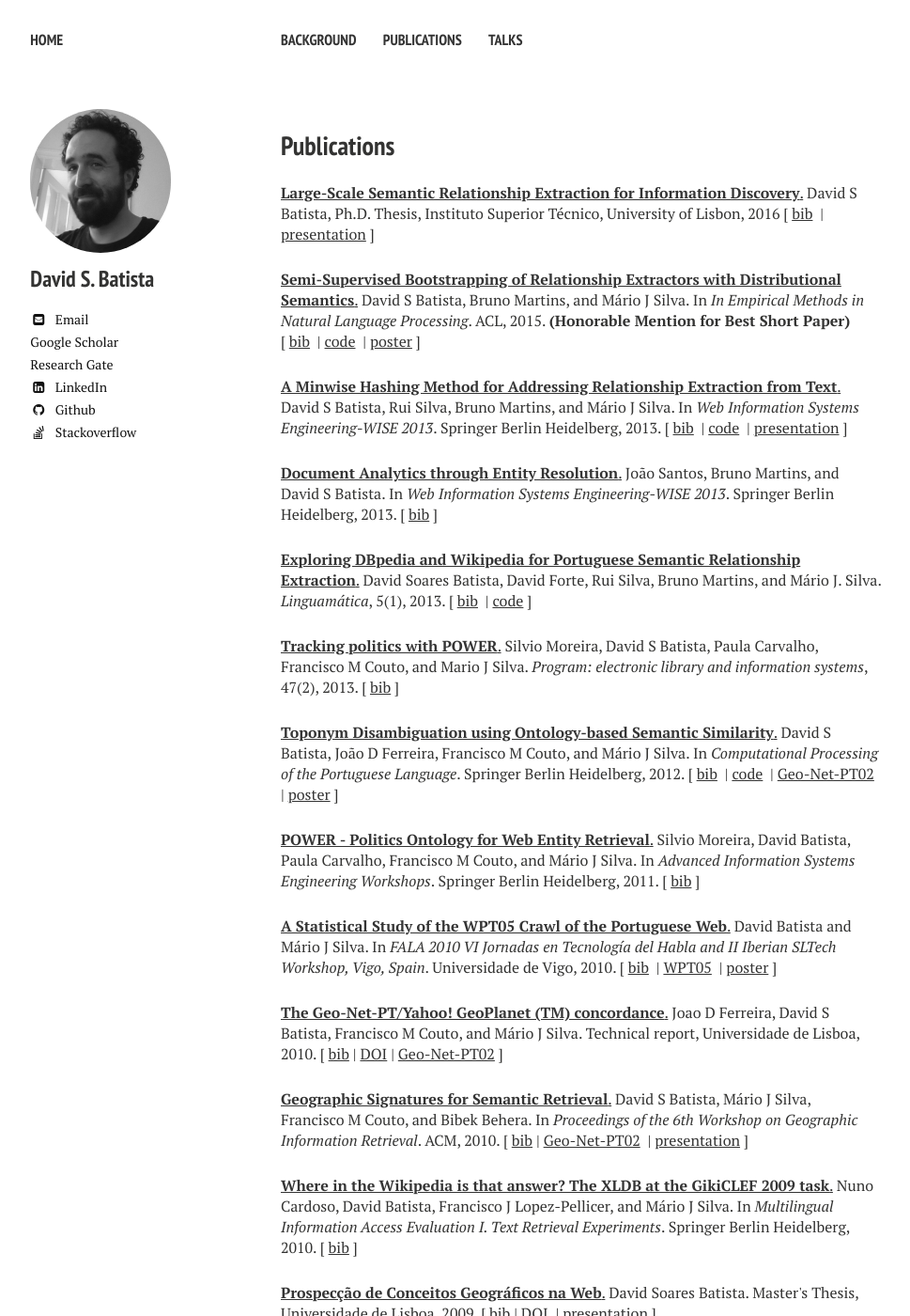
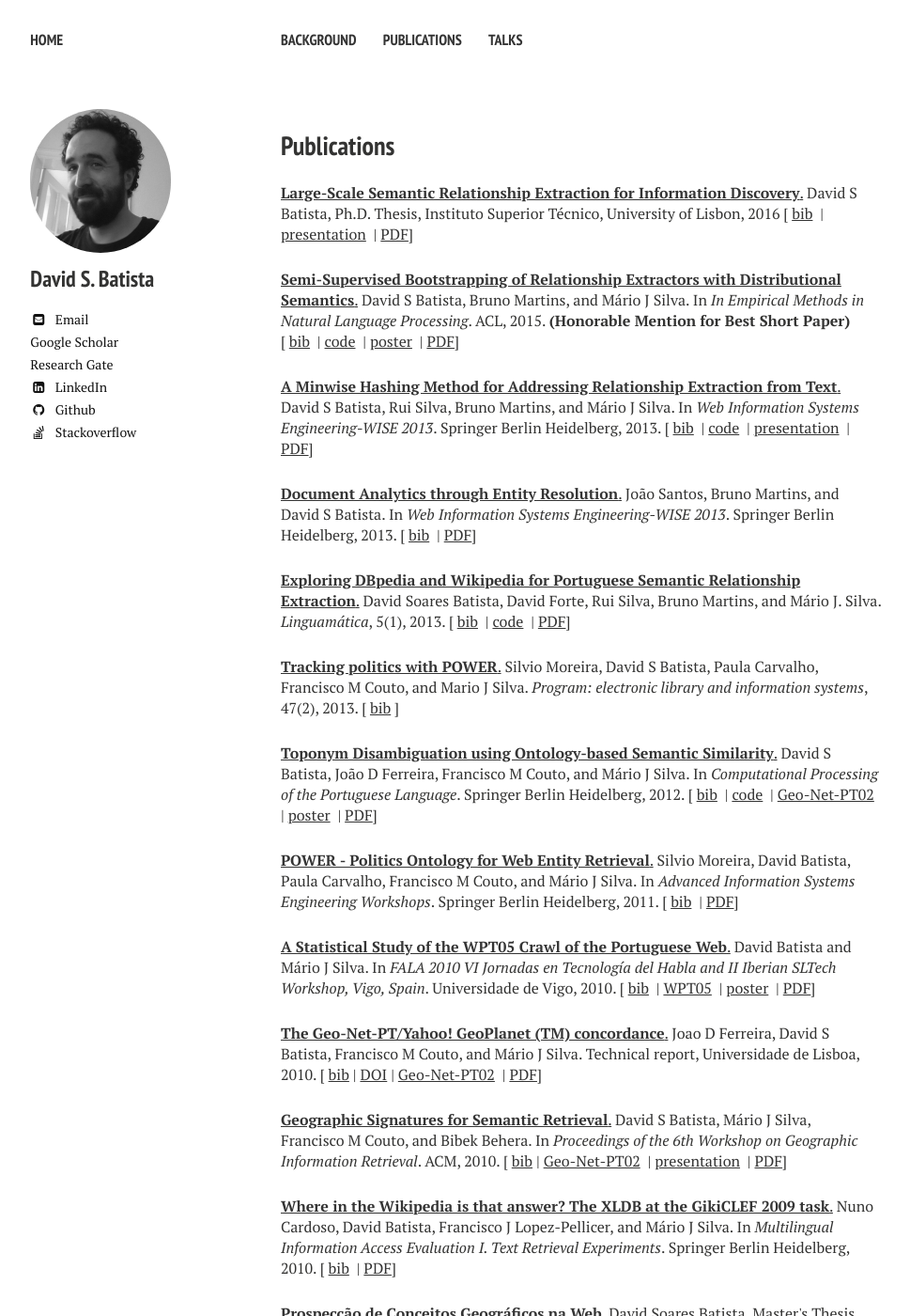
Before and after one commit to davidsbatista/davidsbatista.github.io, a Jekyll site: the page built from publications/index.md, in a window 1280 px wide and 1400 px high. Shown: the whole window at 94% size, without its empty margins (21-990 px from the left). Built offline with Jekyll 4.4.1, drawn with Linux system fonts in a browser that asks for light colours; nearby versions of some CDN libraries.

Commit message:
added link to PDF

```diff
--- a/_includes/publications.html
+++ b/_includes/publications.html
@@ -1,134 +1,116 @@
 <p><a name="phd-dsbatista2016"></a>
-
 <a href="dsbatista-phd-thesis-2016.pdf"><b>Large-Scale Semantic Relationship Extraction for Information Discovery</b>.</a>
  David&nbsp;S Batista, Ph.D. Thesis, Instituto Superior Técnico, University of Lisbon, 2016
-[&nbsp;<a href="{{ include.url }}#phd-dsbatista2016">bib</a>&nbsp; | <a href="phd-dsbatista2016-presentation.pdf">presentation</a>&nbsp;]
-
+[&nbsp;<a href="{{ include.url }}#phd-dsbatista2016">bib</a>&nbsp; | <a href="phd-dsbatista2016-presentation.pdf">presentation</a>&nbsp; | <a href="dsbatista-phd-thesis-2016.pdf">PDF</a>]
 </p>
 
 
-
 <p><a name="batista2015emnlp"></a>
-
 <a href="breds-emnlp_15.pdf"><b>Semi-Supervised Bootstrapping of Relationship Extractors with Distributional Semantics</b>.</a>
  David&nbsp;S Batista, Bruno Martins, and M&aacute;rio&nbsp;J Silva.
  In <em>In Empirical Methods in Natural Language Processing</em>. ACL, 2015. <b>(Honorable Mention for Best Short Paper)</b>
-[&nbsp;<a href="{{ include.url }}#batista2015emnlp">bib</a>&nbsp; | <a href="https://github.com/davidsbatista/BREDS">code</a>&nbsp; | <a href="emnlp15-poster.pdf">poster</a>&nbsp;]
-
+[&nbsp;<a href="{{ include.url }}#batista2015emnlp">bib</a>&nbsp; | <a href="https://github.com/davidsbatista/BREDS">code</a>&nbsp; | <a href="emnlp15-poster.pdf">poster</a>&nbsp; | <a href="breds-emnlp_15.pdf">PDF</a>]
 </p>
 
 
-
 <p><a name="batista2013minwise"></a>
-
 <a href="minwise-wise_13.pdf"><b>A Minwise Hashing Method for Addressing Relationship Extraction from Text</b>.</a>
  David&nbsp;S Batista, Rui Silva, Bruno Martins, and M&aacute;rio&nbsp;J Silva.
  In <em>Web Information Systems Engineering-WISE 2013</em>. Springer
   Berlin Heidelberg, 2013.
-[&nbsp;<a href="{{ include.url }}#batista2013minwise">bib</a>&nbsp; | <a href="https://github.com/davidsbatista/Minwise-Hashing-Relationship-Extraction">code</a>&nbsp; | <a href="minwise-wise_13_presentation.pdf">presentation</a>&nbsp;]
-
+[&nbsp;<a href="{{ include.url }}#batista2013minwise">bib</a>&nbsp; | <a href="https://github.com/davidsbatista/Minwise-Hashing-Relationship-Extraction">code</a>&nbsp; | <a href="minwise-wise_13_presentation.pdf">presentation</a>&nbsp; | <a href="minwise-wise_13.pdf">PDF</a>]
 </p>
 
+
 <p><a name="santos2013document"></a>
-
 <a href="santos2013.pdf"><b>Document Analytics through Entity Resolution</b>.</a>
  Jo&atilde;o Santos, Bruno Martins, and David&nbsp;S Batista.
  In <em>Web Information Systems Engineering-WISE 2013</em>. Springer
   Berlin Heidelberg, 2013.
-[&nbsp;<a href="{{ include.url }}#santos2013document">bib</a>&nbsp;]
-
+[&nbsp;<a href="{{ include.url }}#santos2013document">bib</a>&nbsp; | <a href="santos2013.pdf">PDF</a>]
 </p>
 
+
 <p><a name="batista2013extracccao"></a>
-
 <a href="minwise-linguamtica-13.pdf"><b>Exploring DBpedia and Wikipedia for Portuguese Semantic Relationship Extraction</b>.</a>
  David&nbsp;Soares Batista, David Forte, Rui Silva, Bruno Martins, and
   M&aacute;rio&nbsp;J. Silva.
  <em>Linguam&aacute;tica</em>, 5(1), 2013.
-[&nbsp;<a href="{{ include.url }}#batista2013extracccao">bib</a>&nbsp; | <a href="https://github.com/davidsbatista/Minwise-Hashing-Relationship-Extraction">code</a>&nbsp;]
-
+[&nbsp;<a href="{{ include.url }}#batista2013extracccao">bib</a>&nbsp; | <a href="https://github.com/davidsbatista/Minwise-Hashing-Relationship-Extraction">code</a>&nbsp; | <a href="minwise-linguamtica-13.pdf">PDF</a>]
 </p>
 
+
 <p><a name="moreira2013tracking"></a>
-
 <a href="http://www.emeraldinsight.com/doi/abs/10.1108/00330331311313708"><b>Tracking politics with POWER</b>.</a>
  Silvio Moreira, David&nbsp;S Batista, Paula Carvalho, Francisco&nbsp;M Couto,
   and Mario&nbsp;J Silva.
  <em>Program: electronic library and information systems</em>, 47(2),
   2013.
 [&nbsp;<a href="{{ include.url }}#moreira2013tracking">bib</a>&nbsp;]
-
 </p>
 
+
 <p><a name="batista2012toponym"></a>
-
 <a href="toponomy-propor_12.pdf"><b>Toponym Disambiguation using Ontology-based Semantic Similarity</b>.</a>
  David&nbsp;S Batista, Jo&atilde;o&nbsp;D Ferreira, Francisco&nbsp;M Couto, and
   M&aacute;rio&nbsp;J Silva.
  In <em>Computational Processing of the Portuguese Language</em>.
   Springer Berlin Heidelberg, 2012.
-[&nbsp;<a href="{{ include.url }}#batista2012toponym">bib</a>&nbsp; | <a href="https://github.com/davidsbatista/Toponym-Disambiguation">code</a>&nbsp; | <a href="http://dmir.inesc-id.pt/project/Geo-Net-PT_02_in_English">Geo-Net-PT02</a>&nbsp;  | <a href="toponym-disambiguation-poster.pdf">poster</a>&nbsp;]
-
+[&nbsp;<a href="{{ include.url }}#batista2012toponym">bib</a>&nbsp; | <a href="https://github.com/davidsbatista/Toponym-Disambiguation">code</a>&nbsp; | <a href="http://dmir.inesc-id.pt/project/Geo-Net-PT_02_in_English">Geo-Net-PT02</a>&nbsp;  | <a href="toponym-disambiguation-poster.pdf">poster</a>&nbsp; | <a href="toponomy-propor_12.pdf">PDF</a>]
 </p>
 
+
 <p><a name="moreira2011power"></a>
-
 <a href="workshop_silvio-ontose2011.pdf"><b>POWER - Politics Ontology for Web Entity Retrieval</b>.</a>
  Silvio Moreira, David Batista, Paula Carvalho, Francisco&nbsp;M Couto, and
   M&aacute;rio&nbsp;J Silva.
  In <em>Advanced Information Systems Engineering Workshops</em>. Springer
   Berlin Heidelberg, 2011.
-[&nbsp;<a href="{{ include.url }}#moreira2011power">bib</a>&nbsp;]
-
+[&nbsp;<a href="{{ include.url }}#moreira2011power">bib</a>&nbsp; | <a href="workshop_silvio-ontose2011.pdf">PDF</a>]
 </p>
 
+
 <p><a name="batista2010statistical"></a>
-
 <a href="WPT05_fala2010.pdf"><b>A Statistical Study of the WPT05 Crawl of the Portuguese Web</b>.</a>
  David Batista and M&aacute;rio&nbsp;J Silva.
  In <em>FALA 2010 VI Jornadas en Tecnolog&iacute;a del Habla and II
   Iberian SLTech Workshop, Vigo, Spain</em>. Universidade de Vigo, 2010.
-[&nbsp;<a href="{{ include.url }}#batista2010statistical">bib</a>&nbsp; | <a href="http://dmir.inesc-id.pt/project/WPT_05_in_English">WPT05</a>&nbsp;  | <a href="WPT05_fala2010_poster.pdf">poster</a>&nbsp;]
-
+[&nbsp;<a href="{{ include.url }}#batista2010statistical">bib</a>&nbsp; | <a href="http://dmir.inesc-id.pt/project/WPT_05_in_English">WPT05</a>&nbsp;  | <a href="WPT05_fala2010_poster.pdf">poster</a>&nbsp; | <a href="WPT05_fala2010.pdf">PDF</a>]
 </p>
 
+
 <p><a name="ferreira2010geo"></a>
-
 <a href="geo-net-alignment_10.pdf"><b>The Geo-Net-PT/Yahoo! GeoPlanet (TM) concordance</b>.</a>
  Joao&nbsp;D Ferreira, David&nbsp;S Batista, Francisco&nbsp;M Couto, and M&aacute;rio&nbsp;J
   Silva.
  Technical report, Universidade de Lisboa, 2010.
-[&nbsp;<a href="{{ include.url }}#ferreira2010geo">bib</a>&nbsp;| <a href="http://dx.doi.org/10455/6677">DOI</a>&nbsp;| <a href="http://dmir.inesc-id.pt/project/Geo-Net-PT_02_in_English">Geo-Net-PT02</a>&nbsp;]
-
+[&nbsp;<a href="{{ include.url }}#ferreira2010geo">bib</a>&nbsp;| <a href="http://dx.doi.org/10455/6677">DOI</a>&nbsp;| <a href="http://dmir.inesc-id.pt/project/Geo-Net-PT_02_in_English">Geo-Net-PT02</a>&nbsp; | <a href="geo-net-alignment_10.pdf">PDF</a>]
 </p>
 
+
 <p><a name="batista2010geographic"></a>
-
 <a href="geo_sigs_GIR_10.pdf"><b>Geographic Signatures for Semantic Retrieval</b>.</a>
  David&nbsp;S Batista, M&aacute;rio&nbsp;J Silva, Francisco&nbsp;M Couto, and Bibek
   Behera.
  In <em>Proceedings of the 6th Workshop on Geographic Information
   Retrieval</em>. ACM, 2010.
-[&nbsp;<a href="{{ include.url }}#batista2010geographic">bib</a>&nbsp;| <a href="http://dmir.inesc-id.pt/project/Geo-Net-PT_02_in_English">Geo-Net-PT02</a>&nbsp;  | <a href="geo_sigs_GIR_10_presentation.pdf">presentation</a>&nbsp;]
-
+[&nbsp;<a href="{{ include.url }}#batista2010geographic">bib</a>&nbsp;| <a href="http://dmir.inesc-id.pt/project/Geo-Net-PT_02_in_English">Geo-Net-PT02</a>&nbsp;  | <a href="geo_sigs_GIR_10_presentation.pdf">presentation</a>&nbsp; | <a href="geo_sigs_GIR_10.pdf">PDF</a>]
 </p>
 
+
 <p><a name="cardoso2010wikipedia"></a>
-
 <a href="cardoso09gikiclef_document.pdf"><b>Where in the Wikipedia is that answer? The XLDB at the GikiCLEF 2009 task</b>.</a>
  Nuno Cardoso, David Batista, Francisco&nbsp;J Lopez-Pellicer, and
   M&aacute;rio&nbsp;J Silva.
  In <em>Multilingual Information Access Evaluation I. Text Retrieval
   Experiments</em>. Springer Berlin Heidelberg, 2010.
-[&nbsp;<a href="{{ include.url }}#cardoso2010wikipedia">bib</a>&nbsp;]
-
+[&nbsp;<a href="{{ include.url }}#cardoso2010wikipedia">bib</a>&nbsp; | <a href="cardoso09gikiclef_document.pdf">PDF</a>]
 </p>
 
+
 <p><a name="dsbatista2009:msc-thesis"></a>
-
 <a href="master_thesis_09.pdf"><b>Prospec&ccedil;&atilde;o de Conceitos Geogr&aacute;ficos na Web</b>.</a>
  David&nbsp;Soares Batista.
  Master's Thesis, Universidade de Lisboa, 2009.
-[&nbsp;<a href="{{ include.url }}#dsbatista2009:msc-thesis">bib</a>&nbsp;| <a href="http://dx.doi.org/10451/4510">DOI</a>&nbsp;  | <a href="master_thesis_09_presentation.pdf">presentation</a>&nbsp;]
-
+[&nbsp;<a href="{{ include.url }}#dsbatista2009:msc-thesis">bib</a>&nbsp;| <a href="http://dx.doi.org/10451/4510">DOI</a>&nbsp;  | <a href="master_thesis_09_presentation.pdf">presentation</a>&nbsp; | <a href="master_thesis_09.pdf">PDF</a>]
 </p>
```
Also changed, not shown: about/index.md (+1 -1 lines).
